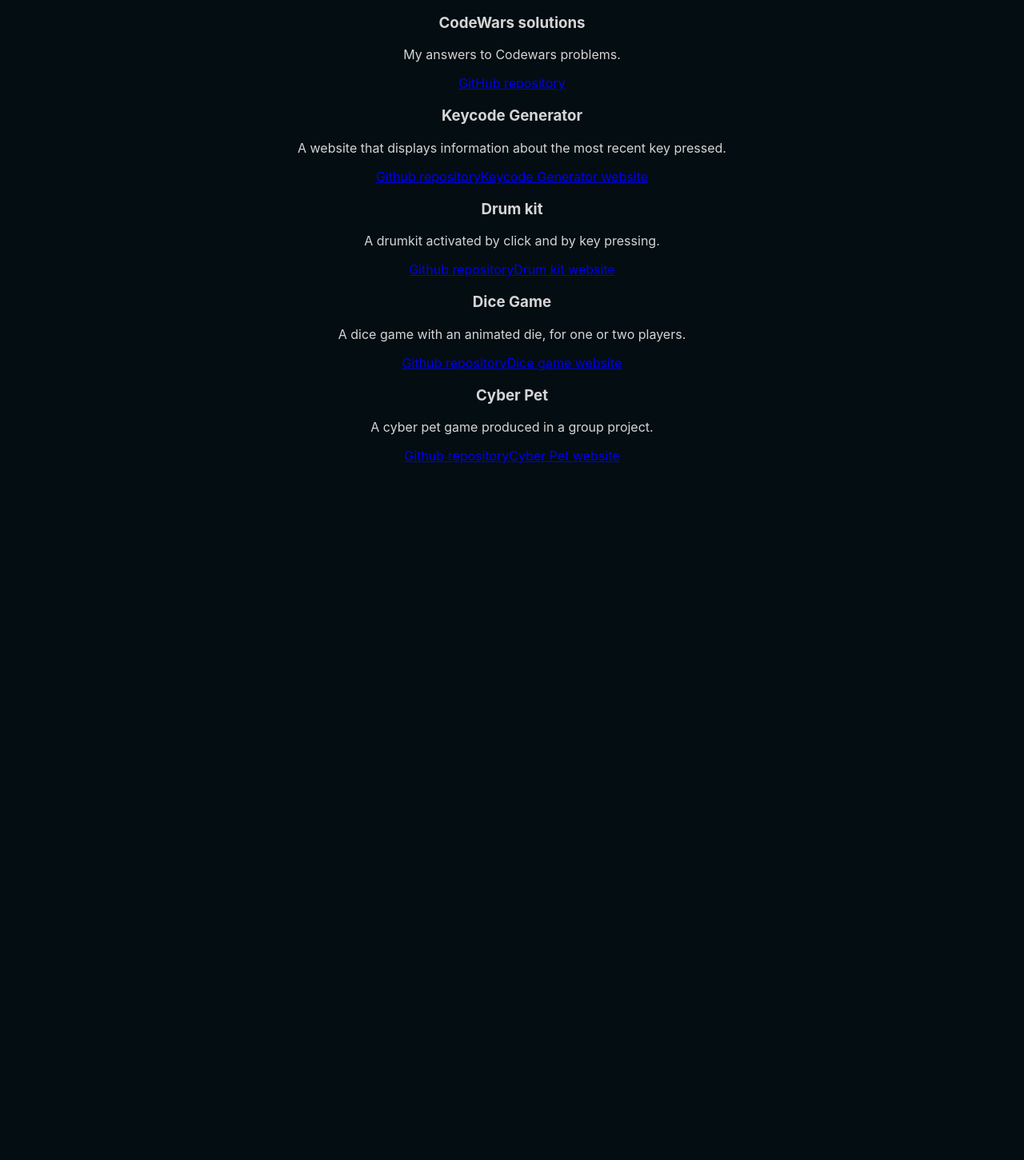
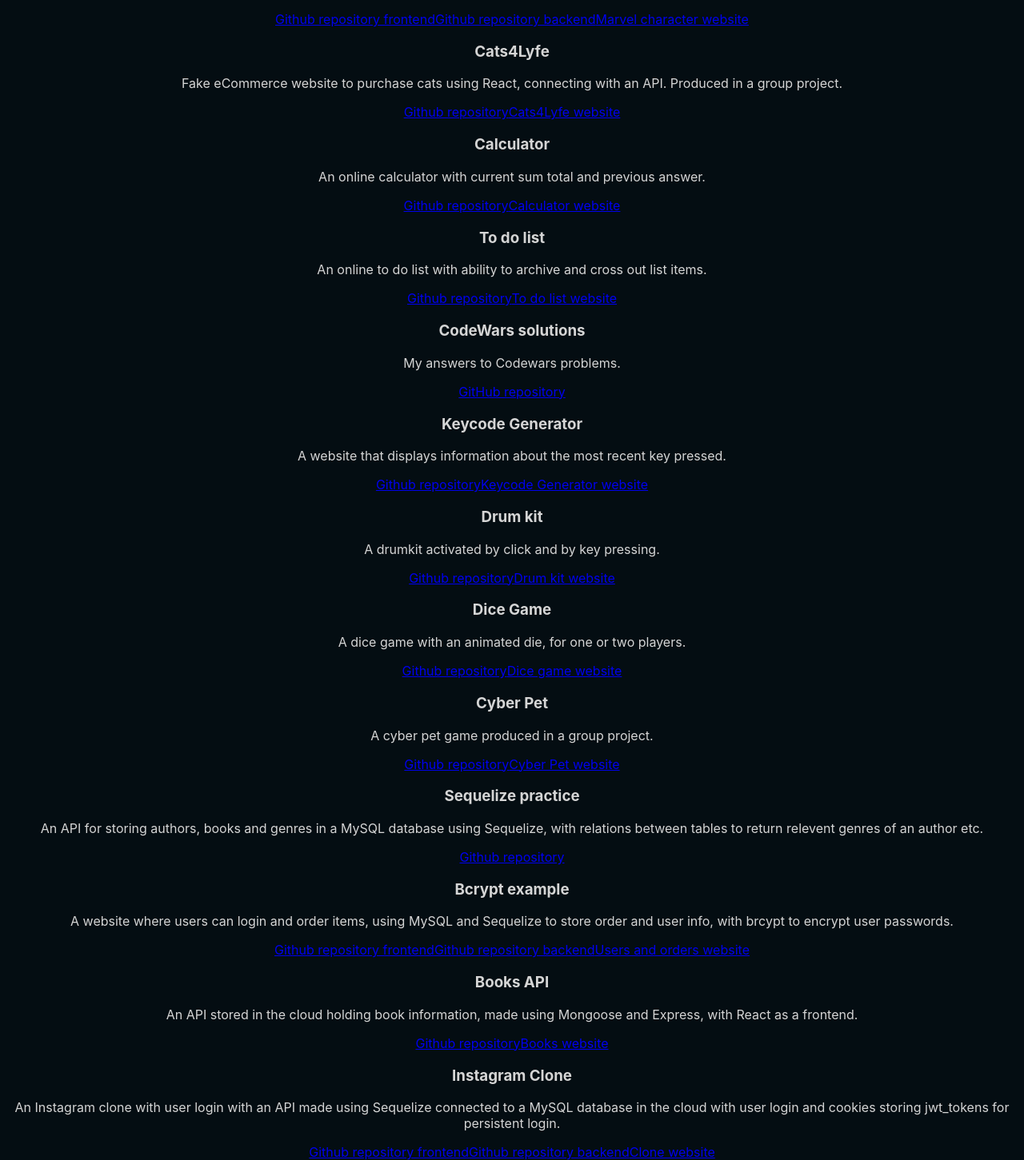
Before and after one commit to gtinsley99/MyPortfolio, a React (Create React App) app: page / in a window 1280 px wide. Shown: the part 2316-3767 px from the top of the page at 80% size. Before the commit the page ends 2896 px from the top, so only its background shows below. Built offline with nearby package versions, Linux system fonts and the light colour scheme; the HTML template or start-up script is replaced by a standard one.

Commit message:
add all proj details

```diff
--- a/src/components/projects/Projects.jsx
+++ b/src/components/projects/Projects.jsx
@@ -19,6 +19,27 @@
             Persistent login and ability to have a jpg profile picture from the
             user's files.
           </p>
+          <a href= "https://github.com/gtinsley99/marvel" target="_blank">Github repository frontend</a>
+          <a href= "https://github.com/gtinsley99/marvel-backend" target="_blank">Github repository backend</a>
+          <a href= "https://marvel-codenation.netlify.app/" target="_blank">Marvel character website</a>
+        </div>
+        <div>
+          <h3>Cats4Lyfe</h3>
+          <p>Fake eCommerce website to purchase cats using React, connecting with an API. Produced in a group project.</p>
+          <a href= "https://github.com/gtinsley99/cats4life" target="_blank">Github repository</a>
+          <a href= "https://gtinsley99.github.io/cats4life/" target="_blank">Cats4Lyfe website</a>
+        </div>
+        <div>
+          <h3>Calculator</h3>
+          <p>An online calculator with current sum total and previous answer.</p>
+          <a href= "https://github.com/gtinsley99/calculator" target="_blank">Github repository</a>
+          <a href= "https://gtinsley99.github.io/calculator" target="_blank">Calculator website</a>
+        </div>
+        <div>
+          <h3>To do list</h3>
+          <p>An online to do list with ability to archive and cross out list items.</p>
+          <a href= "https://github.com/gtinsley99/ToDoList" target="_blank">Github repository</a>
+          <a href= "https://gtinsley99.github.io/ToDoList" target="_blank">To do list website</a>
         </div>
       </div>
       <div className="JS">
@@ -54,7 +75,33 @@
           <a href= "https://awaghat99.github.io/CyberPet/" target="_blank">Cyber Pet website</a>
         </div>
       </div>
-      <div className="backend"></div>
+      <div className="backend">
+        <div>
+          <h3>Sequelize practice</h3>
+          <p>An API for storing authors, books and genres in a MySQL database using Sequelize, with relations between tables to return relevent genres of an author etc.</p>
+          <a href= "https://github.com/gtinsley99/sequelizePractice" target="_blank">Github repository</a>
+        </div>
+        <div>
+          <h3>Bcrypt example</h3>
+          <p>A website where users can login and order items, using MySQL and Sequelize to store order and user info, with brcypt to encrypt user passwords.</p>
+          <a href= "https://github.com/gtinsley99/bcypt-frontend" target="_blank">Github repository frontend</a>
+          <a href= "https://github.com/gtinsley99/bcrypt" target="_blank">Github repository backend</a>
+          <a href= "https://serene-capybara-1a0cd7.netlify.app" target="_blank">Users and orders website</a>
+        </div>
+        <div>
+          <h3>Books API</h3>
+          <p>An API stored in the cloud holding book information, made using Mongoose and Express, with React as a frontend.</p>
+          <a href= "https://github.com/gtinsley99/booksAPI" target="_blank">Github repository</a>
+          <a href= "https://storied-lily-763181.netlify.app" target="_blank">Books website</a>
+        </div>
+        <div>
+          <h3>Instagram Clone</h3>
+          <p>An Instagram clone with user login with an API made using Sequelize connected to a MySQL database in the cloud with user login and cookies storing jwt_tokens for persistent login.</p>
+          <a href= "https://github.com/gtinsley99/cookies-frontend" target="_blank">Github repository frontend</a>
+          <a href= "https://github.com/gtinsley99/cookies" target="_blank">Github repository backend</a>
+          <a href= "https://gtinsley99.github.io/cookies-frontend/" target="_blank">Clone website</a>
+        </div>
+      </div>
     </div>
   );
 };
```
